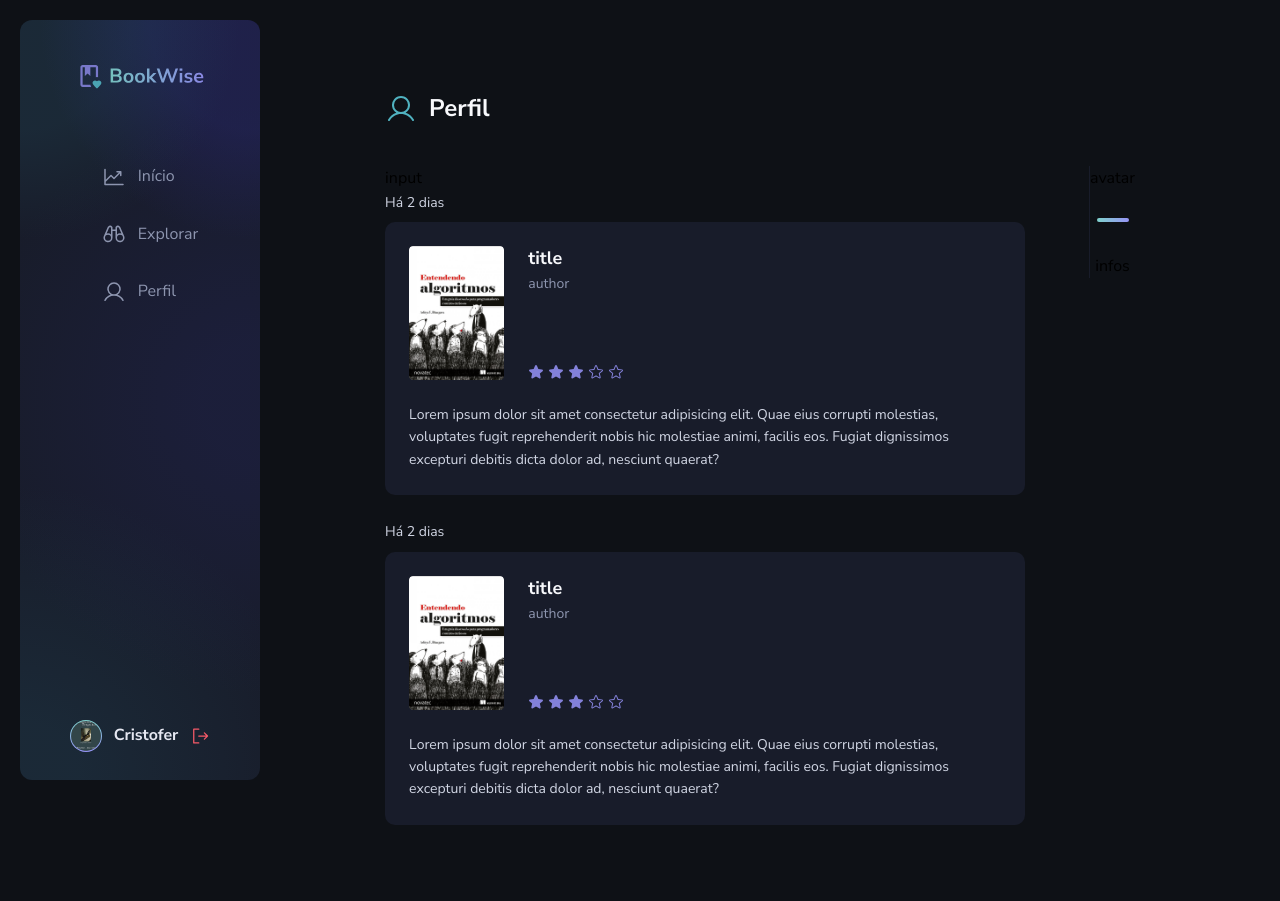
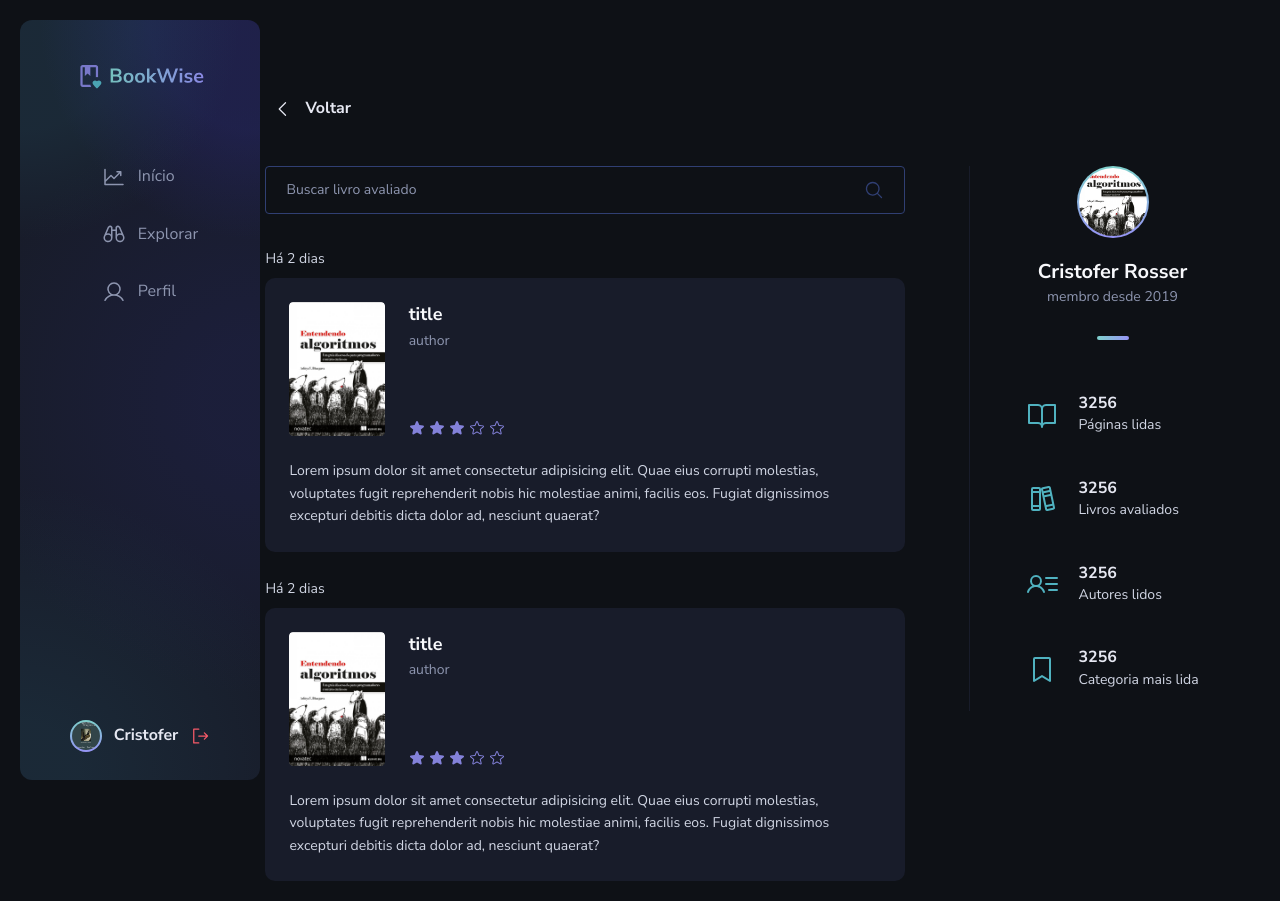
Before and after one commit to pejamp/bookwise-ignite-challenge, a Next.js app: page /profile in a window 1280 px wide. Before the commit the page ends 845 px from the top, so only its background shows below. Built offline with nearby package versions, Linux system fonts and the light colour scheme.

Commit message:
feat: add Input component & finish profile page layout

```diff
--- /dev/null
+++ b/src/components/Avatar/index.tsx
@@ -0,0 +1,32 @@
+import Image, { ImageProps } from 'next/image'
+
+type SizeTypes = {
+  small: string
+  medium: string
+  large: string
+}
+
+const sizeValues: SizeTypes = {
+  small: 'w-[32px] h-[32px]',
+  medium: 'w-[40px] h-[40px]',
+  large: 'w-[72px] h-[72px]',
+}
+
+interface AvatarProps extends ImageProps {
+  size: keyof SizeTypes
+}
+
+export function Avatar({ size = 'small', ...rest }: AvatarProps) {
+  const sizeValue = sizeValues[size]
+
+  return (
+    <div
+      className={`flex ${sizeValue} items-center justify-center overflow-hidden rounded-full bg-gradient-vertical`}
+    >
+      <Image
+        className={`h-full w-full rounded-full object-cover p-0.5`}
+        {...rest}
+      />
+    </div>
+  )
+}
--- a/src/components/CommentBookCard/index.tsx
+++ b/src/components/CommentBookCard/index.tsx
@@ -1,6 +1,7 @@
 import testImage from '@/assets/images/o-programador-pragmatico.png'
 import Image from 'next/image'
 import { Rating } from '../Rating'
+import { Avatar } from '../Avatar'
 
 interface CommentBookCardProps {}
 
@@ -8,15 +9,7 @@ export function CommentBookCard(props: CommentBookCardProps) {
   return (
     <div className="max-h-[280px] max-w-[608px] rounded-md bg-gray-700 p-6">
       <div className="mb-8 flex items-start gap-4">
-        <div className="flex h-10 w-10 items-center justify-center overflow-hidden rounded-full bg-gradient-vertical">
-          <Image
-            src={testImage}
-            alt=""
-            width={100}
-            height={100}
-            className="h-[38px] w-[38px] rounded-full object-cover"
-          />
-        </div>
+        <Avatar src={testImage} alt="" width={100} height={100} size="medium" />
         <div className="flex flex-1 flex-col">
           <span className="leading-base text-gray-100">Jaxson Dias</span>
           <time className="text-sm leading-base text-gray-400">Hoje</time>
--- /dev/null
+++ b/src/components/Input/index.tsx
@@ -0,0 +1,18 @@
+import { MagnifyingGlass } from '@phosphor-icons/react'
+import { InputHTMLAttributes } from 'react'
+
+interface InputProps extends InputHTMLAttributes<HTMLInputElement> {}
+
+export function Input({ ...rest }: InputProps) {
+  return (
+    <label className="flex items-center gap-2 rounded border border-gray-500 px-5 py-3 text-gray-500 focus-within:border-green-200 focus-within:text-green-200">
+      <input
+        className="bg-transparent flex-1 text-sm leading-base text-gray-200 caret-green-100 outline-none placeholder:text-gray-400"
+        {...rest}
+      />
+      <button className="text-inherit">
+        <MagnifyingGlass size={20} />
+      </button>
+    </label>
+  )
+}
--- a/src/layouts/RootLayout.tsx
+++ b/src/layouts/RootLayout.tsx
@@ -11,6 +11,7 @@ import {
 } from '@phosphor-icons/react'
 import { Navigation } from '@/components/Navigation'
 import testImage from '@/assets/images/o-programador-pragmatico.png'
+import { Avatar } from '@/components/Avatar'
 
 export default function RootLayout({ children }: { children: ReactNode }) {
   const isLoggedIn = true
@@ -42,15 +43,13 @@ export default function RootLayout({ children }: { children: ReactNode }) {
         <div className="mt-auto">
           {isLoggedIn ? (
             <ActionLink>
-              <div className="flex h-8 w-8 items-center justify-center overflow-hidden rounded-full bg-gradient-vertical">
-                <Image
-                  src={testImage}
-                  alt=""
-                  width={100}
-                  height={100}
-                  className="h-[30px] w-[30px] rounded-full object-cover"
-                />
-              </div>
+              <Avatar
+                src={testImage}
+                alt=""
+                width={100}
+                height={100}
+                size="small"
+              />
               <span>Cristofer</span>
               <SignOut size={20} color="#F75A68" />
             </ActionLink>
--- a/src/pages/profile/index.tsx
+++ b/src/pages/profile/index.tsx
@@ -1,18 +1,43 @@
 import { Rating } from '@/components/Rating'
 import RootLayout from '@/layouts/RootLayout'
-import { User } from '@phosphor-icons/react'
+import {
+  BookOpen,
+  BookmarkSimple,
+  Books,
+  CaretLeft,
+  User,
+  UserList,
+} from '@phosphor-icons/react'
 import Image from 'next/image'
 import bookImage from '@/assets/images/entendendo-algoritmos.png'
+import { Avatar } from '@/components/Avatar'
+import { Input } from '@/components/Input'
+import { ActionLink } from '@/components/ActionLink'
 
 export default function Profile() {
+  const isOwnProfile = false
+
   return (
     <RootLayout>
-      <h1 className="mb-10 flex items-center gap-3 text-2xl font-bold leading-short text-gray-100">
-        <User size={32} className="text-green-100" /> Perfil
-      </h1>
+      <div className="mb-10">
+        {isOwnProfile ? (
+          <h1 className="flex items-center gap-3 text-2xl font-bold leading-short text-gray-100">
+            <User size={32} className="text-green-100" /> Perfil
+          </h1>
+        ) : (
+          <div className="max-w-24">
+            <ActionLink>
+              <CaretLeft size={20} />
+              Voltar
+            </ActionLink>
+          </div>
+        )}
+      </div>
       <div className="flex items-start gap-16">
         <div>
-          <div>input</div>
+          <form className="mb-8">
+            <Input type="text" placeholder="Buscar livro avaliado" />
+          </form>
           <ul className="flex flex-col gap-6">
             <li>
               <time className="mb-2 inline-block text-sm leading-base text-gray-300">
@@ -87,11 +112,68 @@ export default function Profile() {
           </ul>
         </div>
 
-        <div className="flex flex-col items-center border-l border-gray-700">
-          <div className="relative mb-8 flex justify-center pb-8 after:absolute after:bottom-0 after:h-1 after:w-8 after:rounded-full after:bg-gradient-horizontal after:content-['']">
-            avatar
+        <div className="flex flex-col items-center border-l border-gray-700 px-14">
+          <div className="relative mb-8 flex flex-col items-center pb-8 after:absolute after:bottom-0 after:h-1 after:w-8 after:rounded-full after:bg-gradient-horizontal after:content-['']">
+            <Avatar
+              src={bookImage}
+              alt=""
+              width={100}
+              height={100}
+              size="large"
+            />
+            <span className="mt-5 text-xl font-bold leading-short text-gray-100">
+              Cristofer Rosser
+            </span>
+            <span className="text-sm leading-base text-gray-400">
+              membro desde 2019
+            </span>
           </div>
-          <div>infos</div>
+          <div className="flex flex-col gap-10 py-5">
+            <div className="flex items-center gap-5">
+              <BookOpen size={32} className="text-green-100" />
+              <div className="flex flex-col">
+                <span className="font-bold leading-short text-gray-200">
+                  3256
+                </span>
+                <span className="text-sm leading-base text-gray-300">
+                  Páginas lidas
+                </span>
+              </div>
+            </div>
+            <div className="flex items-center gap-5">
+              <Books size={32} className="text-green-100" />
+              <div className="flex flex-col">
+                <span className="font-bold leading-short text-gray-200">
+                  3256
+                </span>
+                <span className="text-sm leading-base text-gray-300">
+                  Livros avaliados
+                </span>
+              </div>
+            </div>
+            <div className="flex items-center gap-5">
+              <UserList size={32} className="text-green-100" />
+              <div className="flex flex-col">
+                <span className="font-bold leading-short text-gray-200">
+                  3256
+                </span>
+                <span className="text-sm leading-base text-gray-300">
+                  Autores lidos
+                </span>
+              </div>
+            </div>
+            <div className="flex items-center gap-5">
+              <BookmarkSimple size={32} className="text-green-100" />
+              <div className="flex flex-col">
+                <span className="font-bold leading-short text-gray-200">
+                  3256
+                </span>
+                <span className="text-sm leading-base text-gray-300">
+                  Categoria mais lida
+                </span>
+              </div>
+            </div>
+          </div>
         </div>
       </div>
     </RootLayout>
--- a/tailwind.config.ts
+++ b/tailwind.config.ts
@@ -45,26 +45,6 @@ const config: Config = {
         '8': '2rem',
         '10': '2.5rem',
       },
-    },
-    fontSize: {
-      xs: '0.75rem',
-      sm: '0.875rem',
-      md: '1rem',
-      lg: '1.125rem',
-      xl: '1.25rem',
-      '2xl': '1.5rem',
-    },
-    fontWeight: {
-      regular: '400',
-      medium: '500',
-      bold: '700',
-    },
-    lineHeight: {
-      shorter: '125%',
-      short: '140%',
-      base: '160%',
-      tall: '180%',
-    },
       colors: {
         white: '#FFFFFF',
         black: '#000000',
@@ -92,6 +72,26 @@ const config: Config = {
         },
       },
     },
+    fontSize: {
+      xs: '0.75rem',
+      sm: '0.875rem',
+      md: '1rem',
+      lg: '1.125rem',
+      xl: '1.25rem',
+      '2xl': '1.5rem',
+    },
+    fontWeight: {
+      regular: '400',
+      medium: '500',
+      bold: '700',
+    },
+    lineHeight: {
+      shorter: '125%',
+      short: '140%',
+      base: '160%',
+      tall: '180%',
+    },
+  },
   plugins: [],
 }
 export default config
```
Lines whose indentation alone changed are shown as unchanged.
